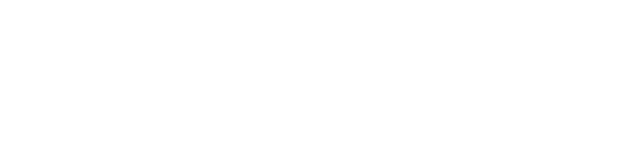
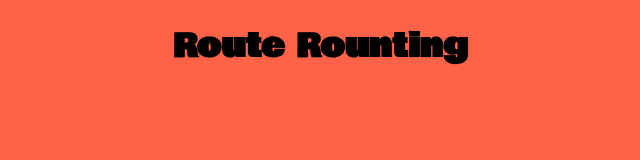
Before and after one commit to lukewalt/route-rounting, a website: page index.html in a window 1280 px wide. Shown: the whole page, without its empty margins (320-960 px from the left). Drawn offline with nearby package versions, Linux system fonts and the light colour scheme; some packages are replaced by stand-ins of ours.

Commit message:
linked fonts

```diff
--- a/index.html
+++ b/index.html
@@ -3,10 +3,14 @@
     <head>
         <meta charset="utf-8">
         <title>Route Rounting</title>
+        <link href="https://fonts.googleapis.com/css?family=Bowlby+One|Cutive+Mono" rel="stylesheet">
         <link rel="stylesheet" href="main.css">
     </head>
-    <body>
+    <body ng-app="RouteRounting">
 
+    <h1>Route Rounting</h1>
+
+    <div ng-view></div>
 
 
 
--- a/main.css
+++ b/main.css
@@ -0,0 +1,13 @@
+body {
+    text-align: center;
+    background-color: tomato;
+}
+h1 {
+    font-family: 'Bowlby One', cursive;
+
+}
+
+div {
+    font-family: 'Cutive Mono', monospace;
+
+}
```
